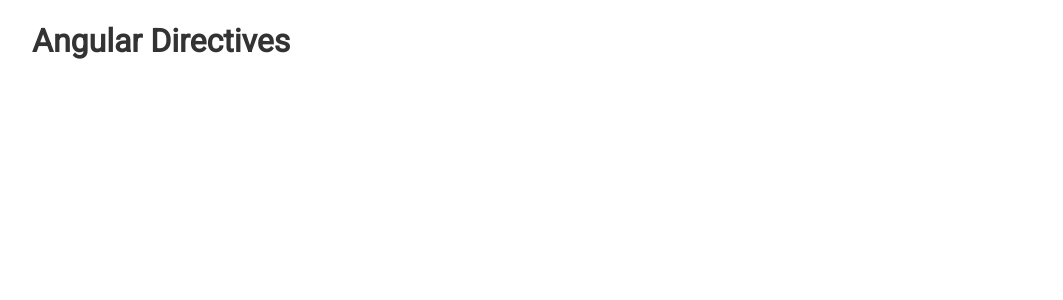
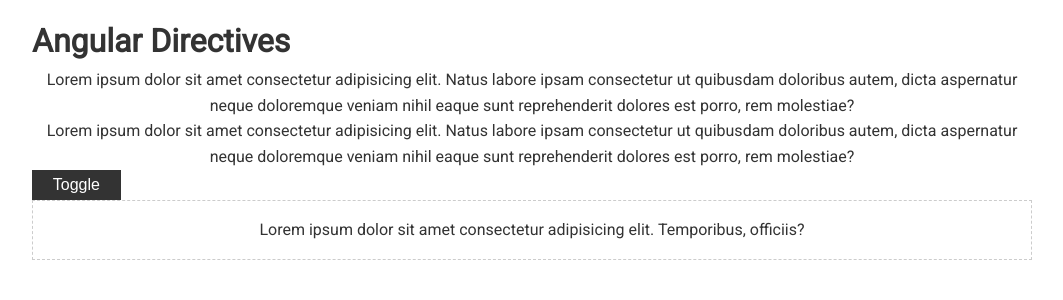
Before and after one commit to natali-gracia/ng-basics, an Angular app: page / in a window 1280 px wide. Shown: the top 300 px of the page, without its empty margins (108-1171 px from the left). Built offline with nearby package versions, Linux system fonts and the light colour scheme.

Commit message:
create mini-project with custom ng directives

```diff
--- a/src/app/app.component.css
+++ b/src/app/app.component.css
@@ -0,0 +1,8 @@
+p {
+  font-style: 1.5rem;
+  text-align: center;
+}
+.wrap {
+  border: 1px dashed #ccc;
+  padding: 1rem;
+}
--- a/src/app/app.component.html
+++ b/src/app/app.component.html
@@ -1,3 +1,44 @@
 <div class="container">
   <h1>Angular Directives</h1>
+  <p
+    appStyle="red"
+    [dStyles]="{ border: '1px solid blue', borderRadius: '5px' }"
+  >
+    Lorem ipsum dolor sit amet consectetur adipisicing elit. Natus labore ipsam
+    consectetur ut quibusdam doloribus autem, dicta aspernatur neque doloremque
+    veniam nihil eaque sunt reprehenderit dolores est porro, rem molestiae?
+  </p>
+  <p
+    appStyle="blue"
+    [dStyles]="{ border: '1px solid red', borderRadius: '15px' }"
+  >
+    Lorem ipsum dolor sit amet consectetur adipisicing elit. Natus labore ipsam
+    consectetur ut quibusdam doloribus autem, dicta aspernatur neque doloremque
+    veniam nihil eaque sunt reprehenderit dolores est porro, rem molestiae?
+  </p>
+
+  <button class="btn" (click)="isVisible = !isVisible">Toggle</button>
+
+  <!-- <div *ngIf="isVisible" class="wrap">
+      <p>
+        Lorem ipsum dolor sit amet consectetur adipisicing elit. Temporibus,
+        officiis?
+      </p>
+    </div> -->
+
+  <!-- <ng-template [ngIf]="isVisible">
+    <div class="wrap">
+      <p>
+        Lorem ipsum dolor sit amet consectetur adipisicing elit. Temporibus,
+        officiis?
+      </p>
+    </div>
+  </ng-template> -->
+
+  <div class="wrap" *appIfnot="!isVisible">
+    <p>
+      Lorem ipsum dolor sit amet consectetur adipisicing elit. Temporibus,
+      officiis?
+    </p>
+  </div>
 </div>
--- a/src/app/app.component.ts
+++ b/src/app/app.component.ts
@@ -5,4 +5,6 @@
   templateUrl: './app.component.html',
   styleUrls: ['./app.component.css'],
 })
-export class AppComponent {}
+export class AppComponent {
+  isVisible: boolean = true
+}
--- a/src/app/app.module.ts
+++ b/src/app/app.module.ts
@@ -4,9 +4,11 @@
 import { AppComponent } from './app.component'
 import { FormsModule } from '@angular/forms'
 import { CommonModule } from '@angular/common'
+import { StyleDirective } from './directives/style.directive';
+import { IfnotDirective } from './directives/ifnot.directive'
 
 @NgModule({
-  declarations: [AppComponent],
+  declarations: [AppComponent, StyleDirective, IfnotDirective],
   imports: [CommonModule, BrowserModule, FormsModule],
   providers: [],
   bootstrap: [AppComponent],
--- /dev/null
+++ b/src/app/directives/ifnot.directive.ts
@@ -0,0 +1,21 @@
+import { Directive, Input, TemplateRef, ViewContainerRef } from '@angular/core'
+
+@Directive({
+  selector: '[appIfnot]',
+})
+export class IfnotDirective {
+  @Input('appIfnot') set ifNot(condition: boolean) {
+    if (!condition) {
+      // show elements
+      this.viewContainer.createEmbeddedView(this.templateRef)
+    } else {
+      // hide
+      this.viewContainer.clear()
+    }
+  }
+
+  constructor(
+    private templateRef: TemplateRef<any>,
+    private viewContainer: ViewContainerRef
+  ) {}
+}
--- /dev/null
+++ b/src/app/directives/style.directive.ts
@@ -0,0 +1,51 @@
+import {
+  Directive,
+  ElementRef,
+  HostBinding,
+  HostListener,
+  Input,
+  Renderer2,
+} from '@angular/core'
+
+@Directive({
+  selector: '[appStyle]',
+})
+export class StyleDirective {
+  @Input('appStyle') color: string = 'blue'
+  @Input() dStyles!: {
+    border?: string
+    fontWeight?: string
+    borderRadius?: number
+  }
+  @HostBinding('style.color') elColor: any = null
+
+  constructor(private elRef: ElementRef, private render: Renderer2) {}
+
+  @HostListener('click', ['$event.target']) onClick(event: Event) {
+    console.log(event)
+  }
+
+  @HostListener('mouseenter') onEnter() {
+    this.elColor = this.color
+    // this.render.setStyle(this.elRef.nativeElement, 'color', this.color)
+    // this.render.setStyle(this.elRef.nativeElement, 'border', this.dStyles.border)
+    // this.render.setStyle(
+    //   this.elRef.nativeElement,
+    //   'fontWeight',
+    //   this.dStyles.fontWeight
+    // )
+    // this.render.setStyle(
+    //   this.elRef.nativeElement,
+    //   'borderRadius',
+    //   this.dStyles.borderRadius
+    // )
+  }
+
+  @HostListener('mouseleave') onLeave() {
+    this.elColor = null
+    // this.render.setStyle(this.elRef.nativeElement, 'color', null)
+    // this.render.setStyle(this.elRef.nativeElement, 'border', null)
+    // this.render.setStyle(this.elRef.nativeElement, 'fontWeight', null)
+    // this.render.setStyle(this.elRef.nativeElement, 'borderRadius', null)
+  }
+}
```
